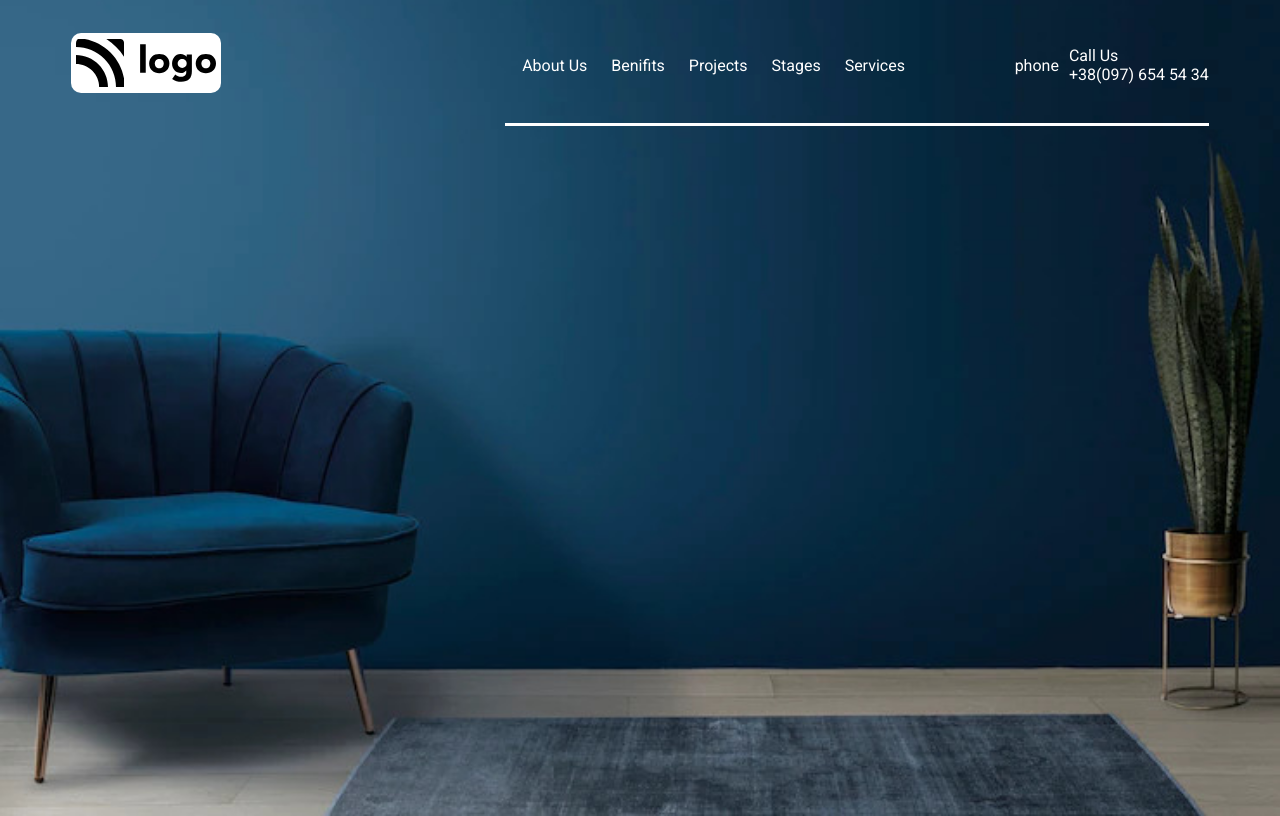
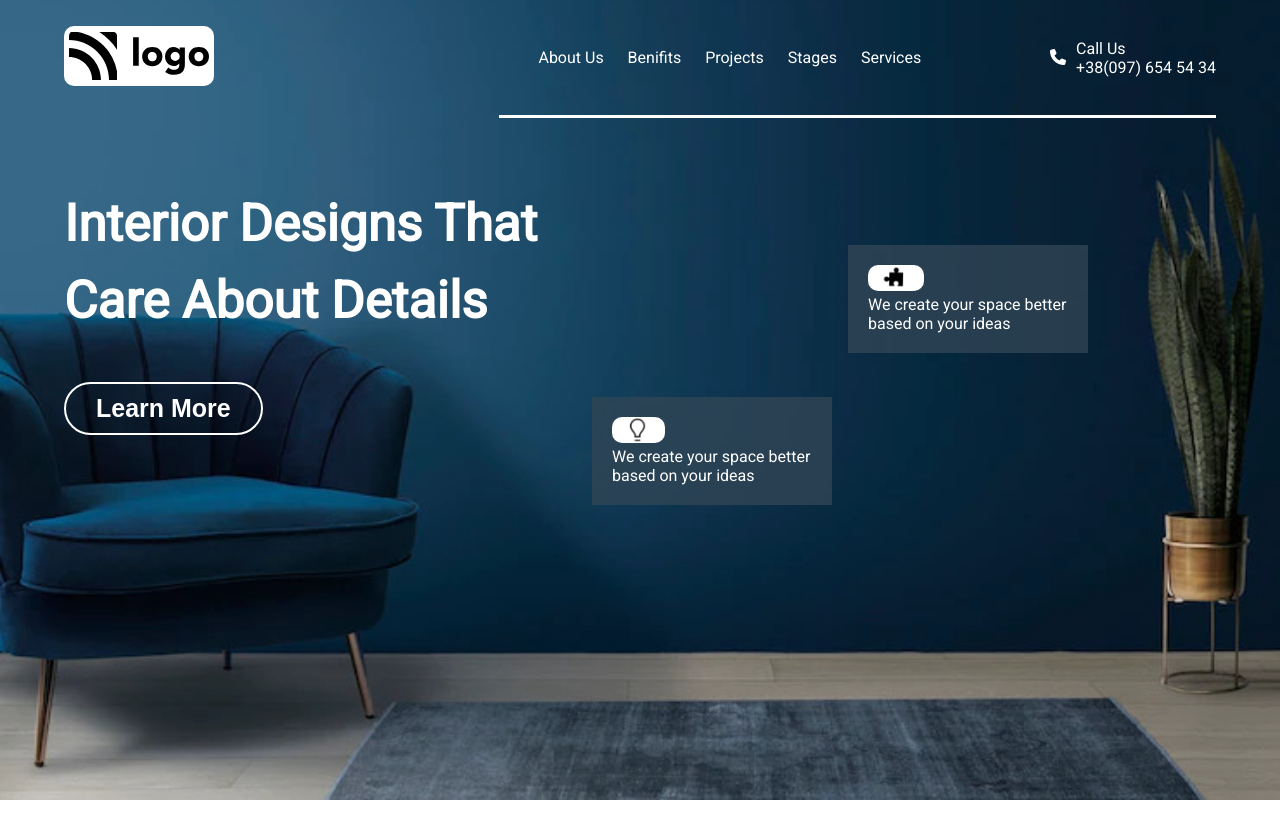
Before and after one commit to itamim345/interior-design, a plain HTML site: page index.html in a window 1280 px wide. Drawn offline with Linux system fonts and the light colour scheme.

Commit message:
html & css added in main area

```diff
--- a/index.html
+++ b/index.html
@@ -25,7 +25,7 @@
         </div>
         <div class="contact">
             <div class="call-icon">
-               phone
+                <i class="fa-solid fa-phone"></i>
             </div>
             <div class="call-details">
                 <p>Call Us</p>
@@ -35,8 +35,22 @@
     </nav>
     <div class="divider"></div>
     <main>
-        <div class="left-area"></div>
-        <div class="right-area"></div>
+        <div class="left-area">
+            <h2>Interior Designs That Care About Details</h2>
+            <button>Learn More</button>
+        </div>
+        <div class="right-area">
+            <div class="icon-box1">
+                <img src="img/better.png" alt="">
+                <h4>We create your space better based on your ideas</h4>
+            </div>
+            <div class="icon-box2">
+                <img src="img/idea.png" alt="">
+                <h4>We create your space better based on your ideas</h4>
+            </div>
+        </div>
     </main>
+    <!-- font-awesome link -->
+    <script src="https://kit.fontawesome.com/ce1c9b0c75.js" crossorigin="anonymous"></script>
 </body>
 </html>
--- a/style.css
+++ b/style.css
@@ -8,6 +8,7 @@ body {
     min-height: 100vh;
     color: #fff;
     font-family: Roboto;
+    margin: 0;
 
 }
 /* nav-area css */
@@ -40,7 +41,63 @@ nav {
 }
 .divider {
     border-top: 3px solid #fff;
-    width: 55vw;
+    width: 56vw;
     float: right;
     margin-right: 5%;
 }
+/* main area css */
+main {
+    padding: 2% 5%;
+    display: flex;
+    width: 90%;
+    justify-content: space-between;
+    position: relative;
+}
+.left-area {
+    width: 50%;
+}
+.right-area {
+    width: 50%;
+}
+.left-area h2 {
+    font-size: 4vw;
+    line-height: 1.5;
+}
+.left-area button{
+    background-color: transparent;
+    border-radius: 30px;
+    padding: 10px 30px;
+    color: #fff;
+    border: 2px solid #fff;
+    font-size: 25px;
+    font-weight: bolder;
+    margin-bottom: 10vh;
+}
+.right-area h4 {
+    margin: 0;
+    font-weight: normal;
+}
+.icon-box1{
+    position: absolute;
+    top: 30%;
+    right:15%;
+    color: #fff;
+    width: 200px;
+    background: rgb(48 69 86 / 80%);
+    padding: 20px;
+}
+.icon-box2 {
+    position: absolute;
+    top: 66%;
+    right:35%;
+    color: #fff;
+    width: 200px;
+    background: rgb(48 69 86 / 80%);
+    padding: 20px;
+}
+.right-area img {
+    background: #fff;
+    height: 2vw;
+    padding: 0px 10px;
+    border-radius: 10px;
+}
```
Also changed, not shown: img/better.png (added), img/idea.png (added).
